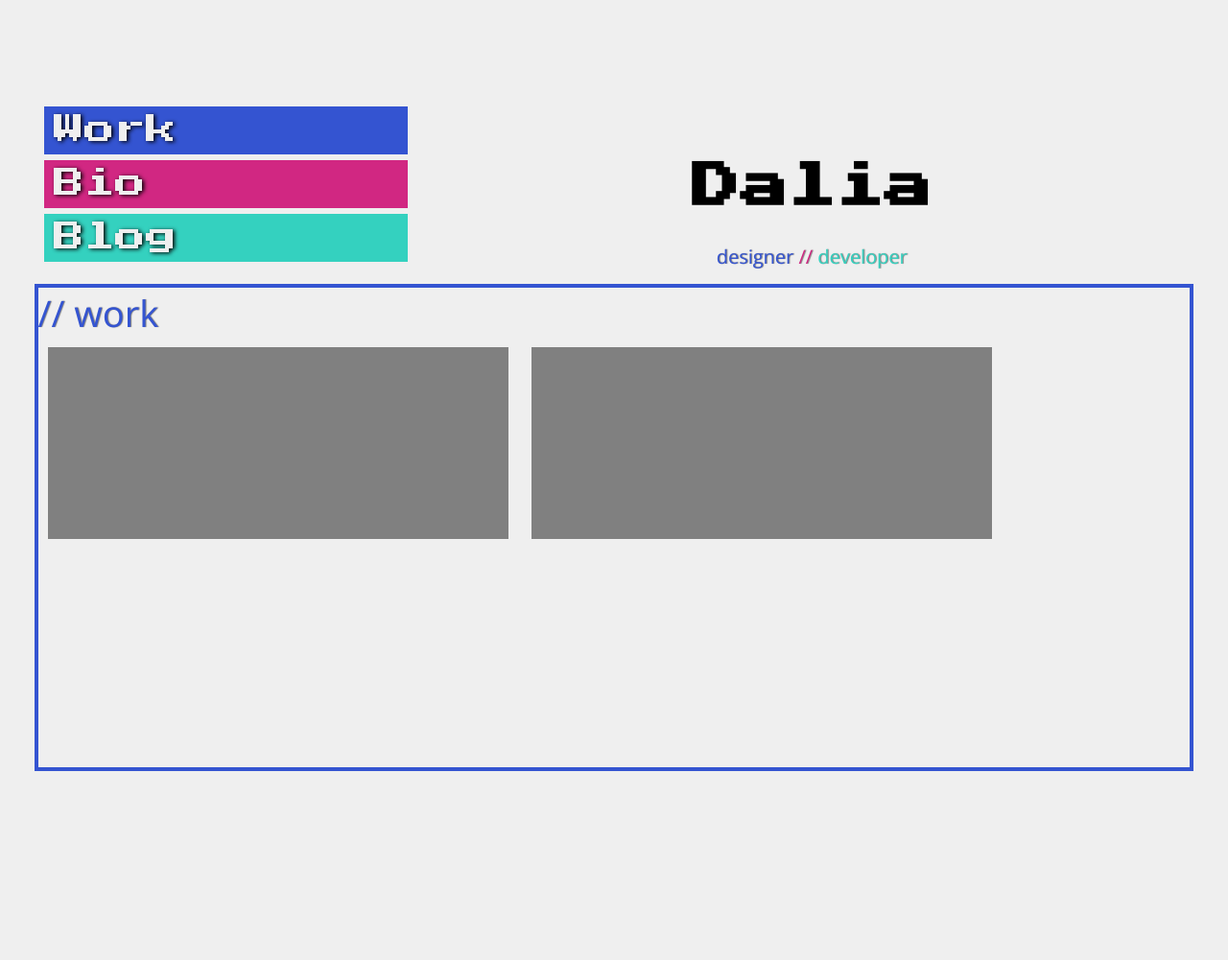
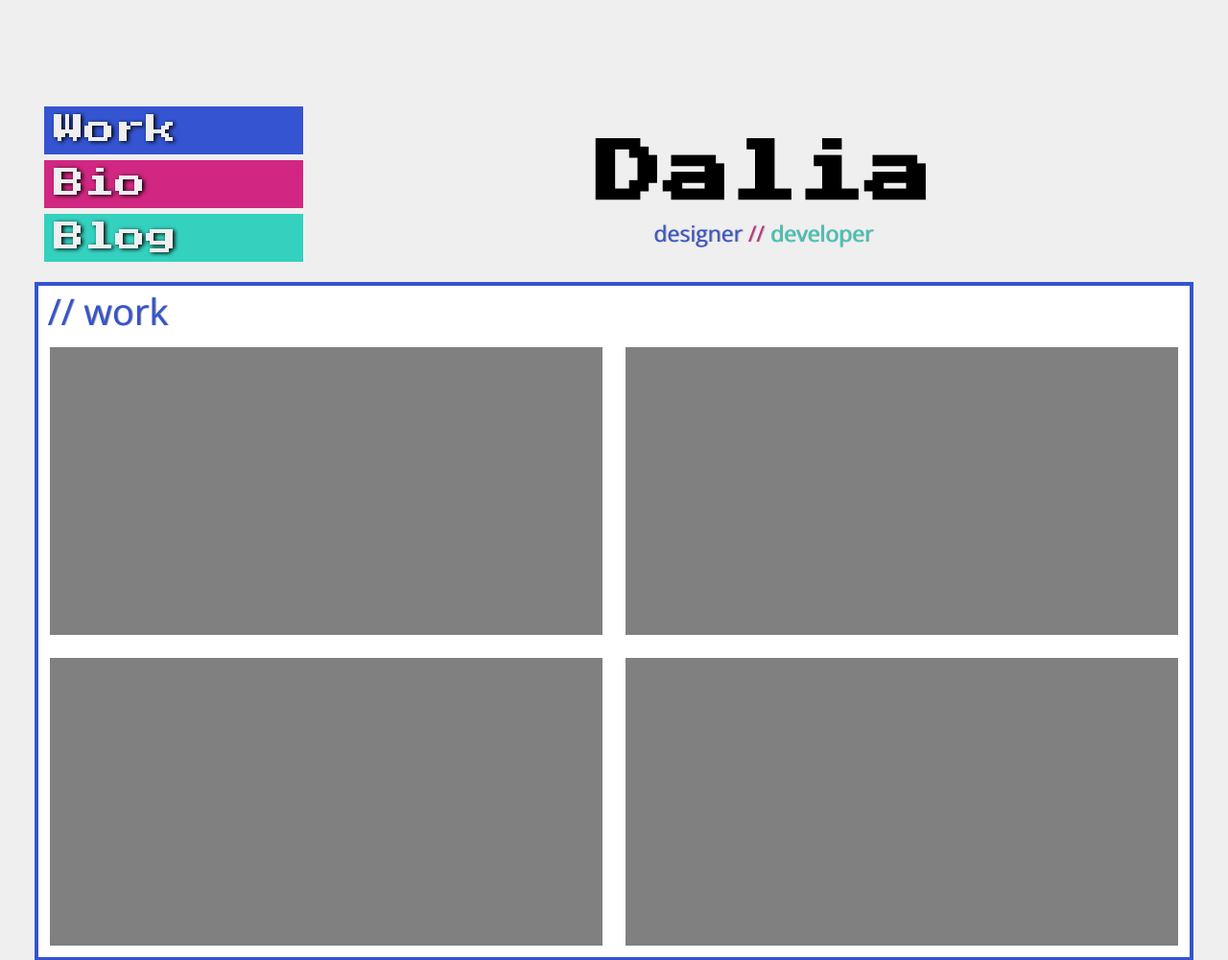
Before and after one commit to pxlwtch/latechnomoda, a plain HTML site: page main.html in a window 1280 px wide. Shown: the top 1001 px of the page at 96% size. Before the commit the page ends 812 px from the top, so only its background shows below. Drawn offline with nearby package versions, Linux system fonts and the light colour scheme.

Commit message:
main html added

```diff
--- a/main.html
+++ b/main.html
@@ -21,8 +21,8 @@
     </div>
   </div>
   <div class="name">
-    <h1>Dalia</h1>
-    <h2>designer <span class="slash">//</span> <span class="dev">developer</span></h2>
+    <h1 class="name-plate">Dalia</h1>
+    <h2 class="description">designer <span class="slash">//</span> <span class="dev">developer</span></h2>
   </div>
 </div>
 <div class="work">
@@ -31,6 +31,10 @@
     <div class="work-piece"></div>
     <div class="work-piece"></div>
   </div>
+  <div class="row">
+    <div class="work-piece"></div>
+    <div class="work-piece"></div>
+  </div>
 </div>
 </div>
   </body>
--- a/static/css/styles.css
+++ b/static/css/styles.css
@@ -29,11 +29,12 @@ body {
   margin-left: 3%;
   vertical-align: top;
   display: inline-block;
-  width: 30%;
+  width: 26%;
 
 }
 .button {
   min-width: 200px;
+  max-width: 270px;
   height: 50px;
   margin-bottom: 6px;
 }
@@ -66,14 +67,15 @@ body {
 
 
 }
-h1{
+.name-plate{
   font-family: 'Press Start 2P';
-  font-size: 50px;
+  font-size: 70px;
+  margin: 10px 0;
   text-shadow: 1px 2x 2px grey;
 }
-h2{
+.description {
   font-family: 'Open Sans';
-  font-size: 20px;
+  font-size: 23px;
   margin: 0 0;
   font-weight: 100;
   color: #3454D1;
@@ -89,21 +91,26 @@ h2{
   border: 4px solid #3454D1;
   display: block;
   width: 95%;
-  height: 500px;
-/*   padding: 10px; */
-/*   margin-top: 60px; */
-   /*position: absolute;*/
+  height: auto;
+  background-color: white;
 }
 .title {
   font-size: 38px;
+  font-family: 'Open Sans';
+  margin: 0 10px;
+  font-weight: 100;
+  text-shadow: 1px 0px 1px grey;
+  color: #3454D1;
 }
 .row {
-  display: block;
+  display: flex;
+  flex-direction: row;
+  width: 100%;
 }
 .work-piece {
-  width: 40%;
-  height: 200px;
+  width: 48%;
+  height: 300px;
   background-color: grey;
-  margin: 10px;
+  margin: 1%;
   display: inline-block;
 }
```
